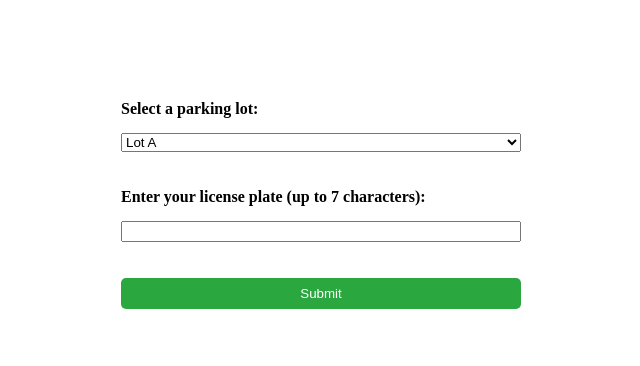
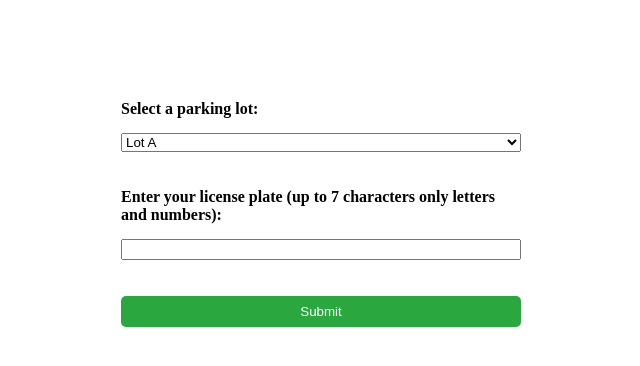
Before and after one commit to mirkwoodia/petaluma, a PHP site: page /getParking.php in a window 1280 px wide. Shown: the part 60-426 px from the top of the page, without its empty margins (319-959 px from the left). Run offline with PHP 8.4, Linux system fonts and the light colour scheme; a user stored in the database is signed in; data comes from the database, SQL or seed files in the repository.

Commit message:
Update getParking.php

```diff
--- a/getParking.php
+++ b/getParking.php
@@ -84,7 +84,7 @@ if ($_SERVER["REQUEST_METHOD"] == "POST") {
     <option value="Lot D">Lot D</option>
   </select>
   <br><br>
-  <label for="license_plate">Enter your license plate (up to 7 characters):</label>
+  <label for="license_plate">Enter your license plate (up to 7 characters only letters and numbers):</label>
   <input type="text" id="license_plate" name="license_plate" maxlength="7" pattern="[a-zA-Z0-9]{1,7}" required>
   <br><br>
   <input type="submit" value="Submit">
```
